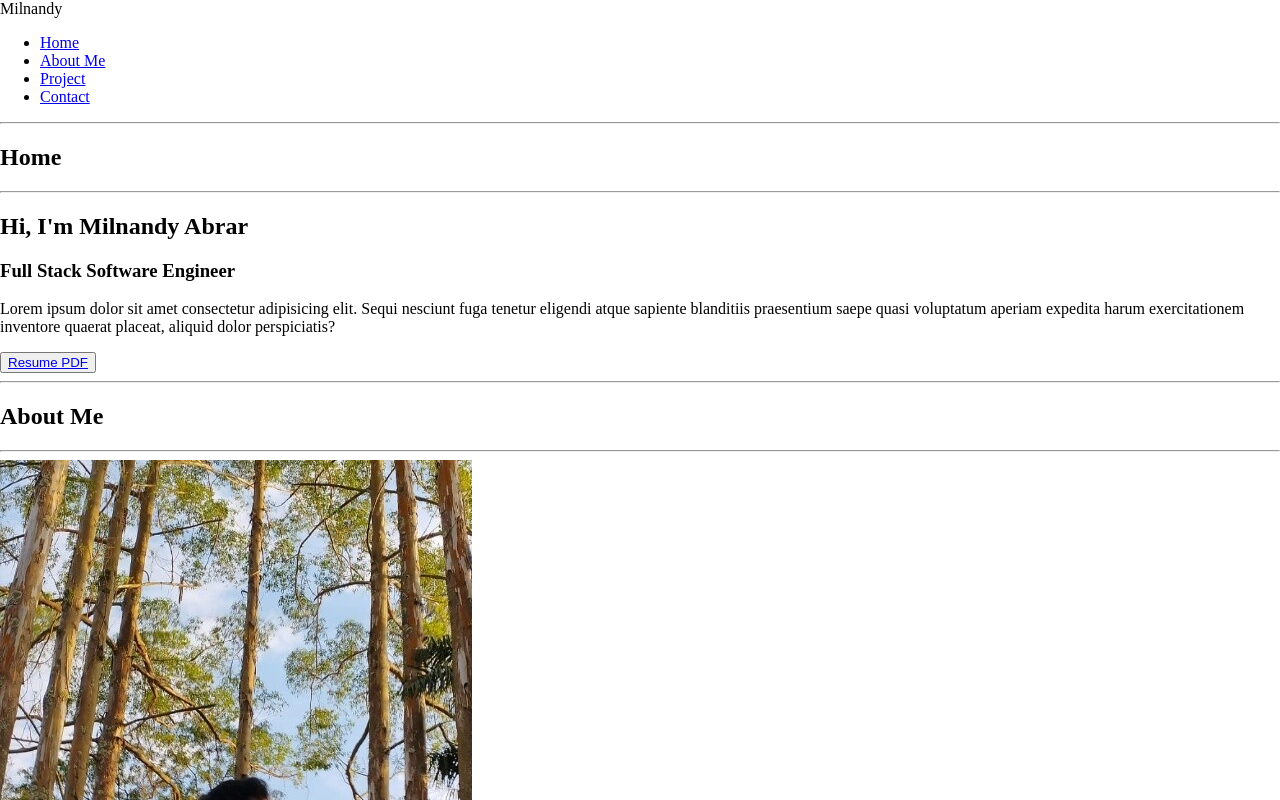
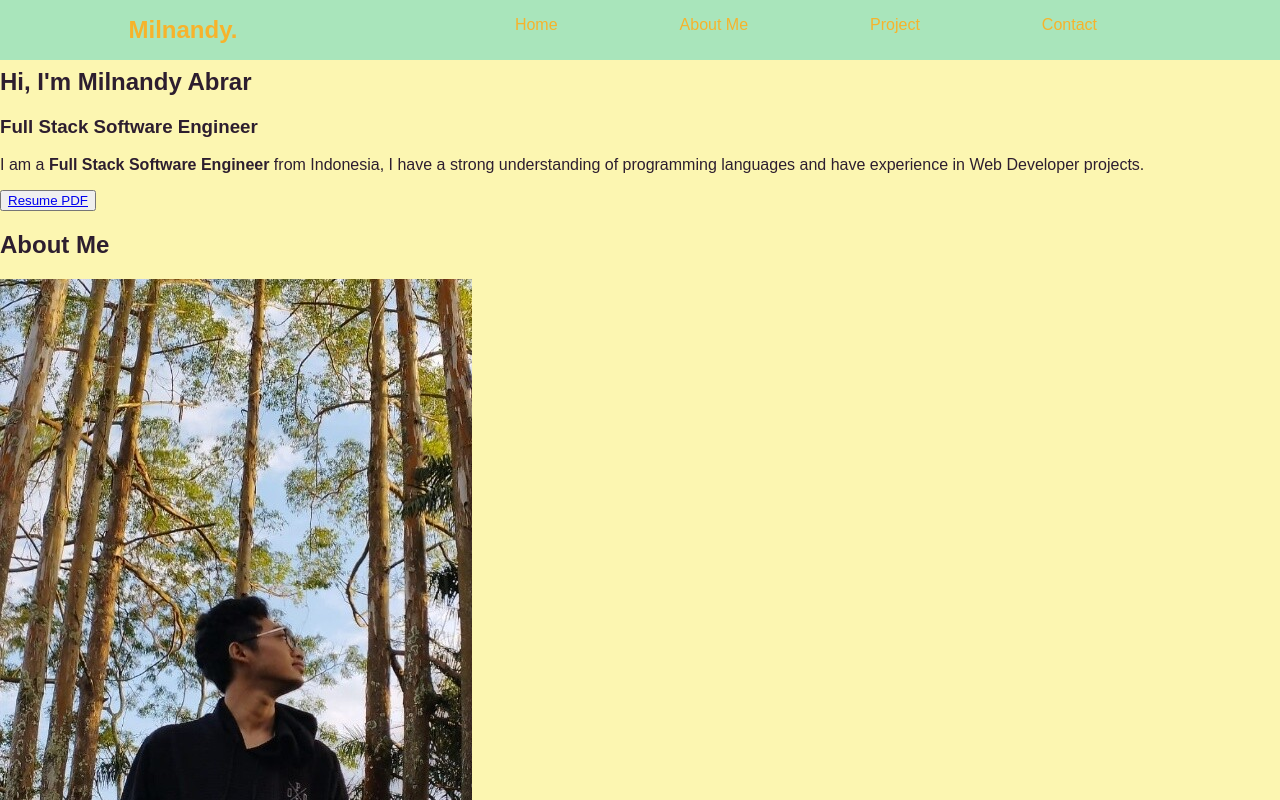
Before and after one commit to Revou-FSSE-Jun25/milestone-1-Milnandy, a plain HTML site: page index.html in a window 1280 px wide. Shown: the top 800 px of the page. Drawn offline with Linux system fonts and the light colour scheme.

Commit message:
feat: add css on header with minor fix

```diff
--- a/css/style.css
+++ b/css/style.css
@@ -1,5 +1,76 @@
+:root {
+  --celadon: #A9E5BB;
+  --vanilla: #FCF6B1;
+  --xanthous: #F7B32B;
+  --red: #F72C25;
+  --darkpurple: #2D1E2F;
+}
 body{
     margin: 0;
     padding: 0;
     box-sizing: border-box;
+    text-decoration: none;
+    border: none;
+    outline: none;
+    scroll-behavior: smooth;
+    background-color: var(--vanilla);
+    color: var(--darkpurple);
+    font-family: sans-serif;
 }
+header{
+    position: fixed;
+    z-index: 2;
+    top: 0;
+    left: 0;
+    right: 0;
+    background-color: var(--celadon);
+    color: var(--xanthous);
+    padding: 1rem;
+}
+.navbar{
+    display: flex;
+    justify-content: space-between;
+    flex-direction: row;
+    gap: 5rem;
+}
+.logo{
+    flex-grow: 1;
+    display: flex;
+    flex-direction: row;
+    justify-content: center;
+    align-items: center;
+    font-size: 1.5rem;
+    font-weight: 600;
+}
+.navbar-items{
+    flex-grow: 2;
+}
+#menu-icon{
+    color: inherit;
+    cursor: pointer;
+    font-size: 1.5rem;
+}
+.navbar-items ul{
+    list-style-type: none;
+    display: flex;
+    flex-direction: row;
+    justify-content: space-around;
+    gap: 2rem;
+    margin: 0;
+    align-items: center;
+}
+.navbar-items ul li a,
+#menu-icon{
+    text-decoration: none;
+    color: inherit;
+    font-weight: 500;
+    transition: 0.3s;
+}
+.navbar-items ul li a:hover,
+#menu-icon:hover{
+    color: var(--red);
+}
+.navbar-items ul li a:active,
+#menu-icon:active{
+    color: var(--darkpurple);
+}
--- a/index.html
+++ b/index.html
@@ -5,40 +5,46 @@
     <meta name="viewport" content="width=device-width, initial-scale=1.0">
     <link rel="stylesheet" href="css/style.css"/>
     <title>Milnandy Portofolio</title>
+
+    <!-- box icon -->
+    <link href='https://cdn.boxicons.com/fonts/basic/boxicons.min.css' rel='stylesheet'>
 </head>
 <body>
 
     <!-- Contain Logo, NavBar, Hamburger? -->
     <header>
-        <nav>
+        <nav class="navbar">
 
             <!-- logo -->
-            <span>Milnandy</span>
+            <span class="logo">Milnandy.</span>
 
             <!-- NavBar -->
+            <div class="navbar-items">
                 <ul>
                     <li><a href="#home">Home</a></li>
                     <li><a href="#about-me">About Me</a></li>
                     <li><a href="#project">Project</a></li>
                     <li><a href="#contact">Contact</a></li>
+                    <div class="bx bx-menu-wider" id="menu-icon"></div>
                 </ul>
+            </div>
         </nav>
-        <hr/>
     </header>
     <main>
         <!-- Home Section -->
         <section id="home">
             <h2>Home</h2>
-            <hr/>
 
             <!-- Explanation On the Left Side-->
-            <div>
+            <div class="home-content">
                 <h1>Hi, I'm Milnandy Abrar</h1>
+                <div class="home-text-animate">
                     <h3><strong>Full Stack Software Engineer</strong></h3>
-                <p>Lorem ipsum dolor sit amet consectetur adipisicing elit. Sequi nesciunt fuga tenetur eligendi atque sapiente blanditiis praesentium saepe quasi voluptatum aperiam expedita harum exercitationem inventore quaerat placeat, aliquid dolor perspiciatis?</p>
+                </div>
+                <p>I am a <strong>Full Stack Software Engineer</strong> from Indonesia, I have a strong understanding of programming languages and have experience in Web Developer projects.</p>
             </div>
 
-            <div>
+            <div class="home-button">
                 <button>
                     <a href="assets\Milnandy_Resume.pdf" download="Milnandy_Resume">Resume PDF</a>
                 </button>
@@ -50,13 +56,11 @@
                 <!-- Doubting, should i use photo profile / logo? -->
                 <!-- <img src="images\photoProfile.jpg" alt="Milnandy's Photo"/> -->
             </div>
-            <hr/>
         </section>
 
         <!-- About Me Section -->
         <section id="about-me">
             <h2>About Me</h2>
-            <hr/>
 
             <!-- About Me -->
             <div>
@@ -78,7 +82,6 @@
                         I am currently focused on building a career in <strong>Software Engineering</strong>.
                     </p>
                 </div>
-                <hr/>
             </div>
 
             <!-- Professional Experience (job/intern) -->
@@ -89,7 +92,6 @@
             <!-- Education -->
             <div>
                 <h2>Education</h2>
-                <hr/>
 
                 <!-- left side -->
                 <div>
@@ -107,13 +109,11 @@
                     <p>GPA: 3.53/4.00</p>
                  </div>
             </div>
-            <hr/>
         </section>
 
         <!-- Project Section -->
         <section id="project">
             <h2>My Projects</h2>
-            <hr/>
 
             <!-- Project Categories -->
             <div>
@@ -135,13 +135,11 @@
                 <!-- right side -->
                  <div></div>
             </div>
-            <hr/>
         </section>
 
         <!-- Contact Section -->
         <section id="contact">
             <h2>Contact</h2>
-            <hr/>
 
             <!-- left side -->
             <div>
@@ -151,8 +149,8 @@
             <!-- right side -->
             <div>
                 <form action="pages\submit\submit.html" method="get">
-                    <br><br><br>
-
+                    <fieldset>
+                        <legend>Contact Form</legend>
                         <label for="form-name">Name: </label>
                         <input type="text" id="form-name" name="form-name" placeholder="Your name" required><br>
 
@@ -167,14 +165,13 @@
 
                         <input type="reset">
                         <input type="submit">
+                    </fieldset>
                 </form>
             </div>
-            <hr/>
         </section>
     </main>
     <footer>
         <h2>Get In Touch</h2>
-        <hr/>
         <p>Feel free to contact me if you have any question or just want to say hi</p>
 
         <!-- Logo's email, github, instagram, linkedin, discord-->
```
Lines whose indentation alone changed are shown as unchanged.
